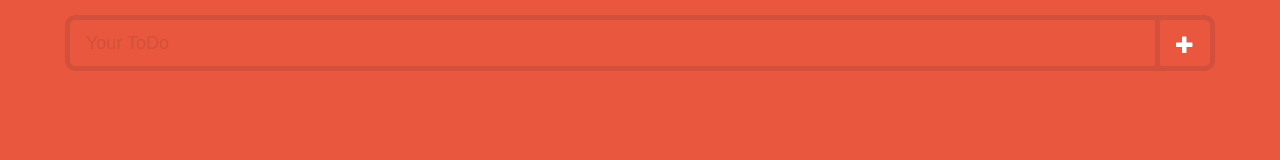
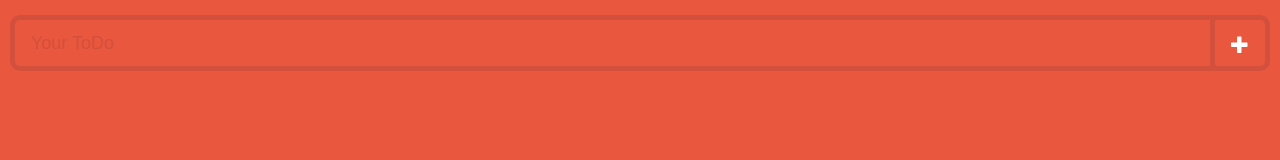
Before and after one commit to mrsellars/things, a website: page index.html in a window 1280 px wide. Drawn offline with nearby package versions, Linux system fonts and the light colour scheme; some packages are replaced by stand-ins of ours; a script that the page names is missing.

Commit message:
Change layout.

```diff
--- a/index.html
+++ b/index.html
@@ -9,7 +9,7 @@
 
   <body>
     <br>
-    <div class="container">
+    <div class="content container-fluid">
       <div class="row">
         <form class="form-group" name="addTodo" ng-controller="ThingsController as thingsCtrl"
               ng-submit="addTodo.$valid && thingsCtrl.addToDo()" novalidate>
@@ -27,11 +27,9 @@
           </div>
         </form>
       </div>
-    </div>
 
-    <br>
+      <br>
 
-    <div class="container">
       <div class="row" ng-controller="ThingsController as thingsCtrl">
         <div class="col-lg-12">
           <ul class="list-group">
```
